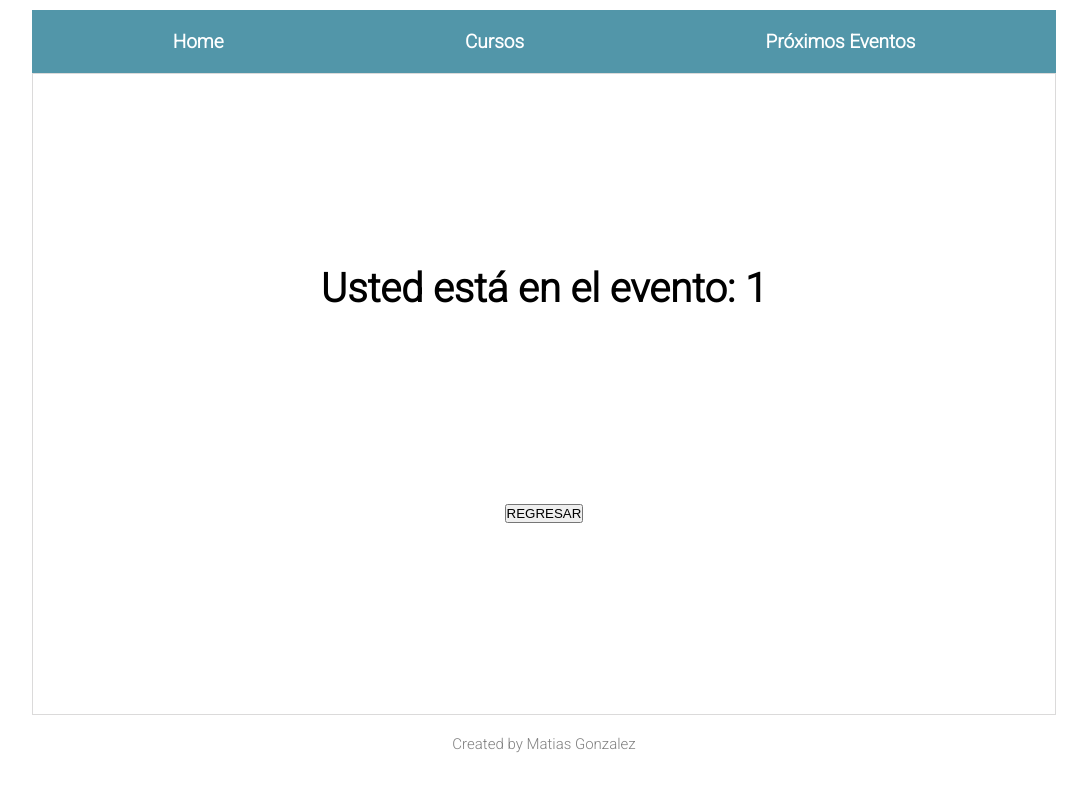
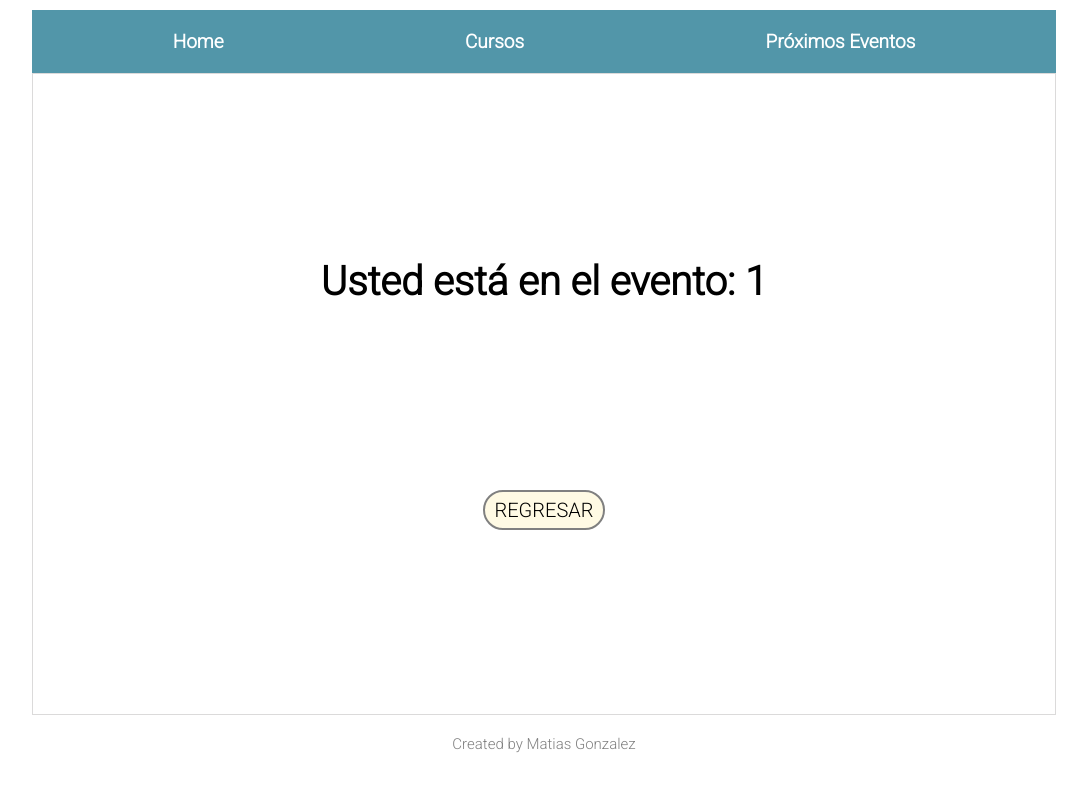
Before and after one commit to MGagiledevelopment/REACT-ROUTING, a React (Create React App) app: page /evento/1 in a window 1280 px wide. Shown: the top 790 px of the page, without its empty margins (96-1183 px from the left). Built offline with nearby package versions, Linux system fonts and the light colour scheme.

Commit message:
button style

```diff
--- a/src/components/Course.jsx
+++ b/src/components/Course.jsx
@@ -20,7 +20,7 @@ export default function Course(props) {
           } else return <div key={curso.id}></div>;
         })}
       </div>
-      <button onClick={history.goBack}>REGRESAR</button>
+      <button onClick={history.goBack} className={courseStyles.buttonback}>REGRESAR</button>
     </div>
   );
 }
--- a/src/components/Event.jsx
+++ b/src/components/Event.jsx
@@ -17,7 +17,7 @@ export default function Event(props) {
           } else return <div key={event.id}></div>;
         })}
       </div>
-      <button onClick={history.goBack}>REGRESAR</button>
+      <button onClick={history.goBack} className={eventStyles.buttonback}>REGRESAR</button>
     </div>
   );
 }
--- a/src/styles/main.module.css
+++ b/src/styles/main.module.css
@@ -97,6 +97,24 @@
   margin-bottom: 2rem;
 }
 
+.buttonback{
+  font-family: 'Roboto';
+  background-color: rgba(252, 231, 126, 0.212);
+  border-radius: 2rem;
+  border:0.2rem solid grey;
+  display: flex;
+  align-items: center;
+  padding:1rem;
+  height: 4rem;
+  font-size: 2rem;
+}
+.buttonback:hover{
+  -webkit-box-shadow: 0px 0px 5px 0px rgba(50, 50, 50, 0.89);
+  -moz-box-shadow: 0px 0px 5px 0px rgba(50, 50, 50, 0.89);
+  box-shadow: 0px 0px 5px 0px rgba(50, 50, 50, 0.89);
+  font-size: 2.1rem;
+}
+
 .notfound {
   display: flex;
   align-items: center;
```
